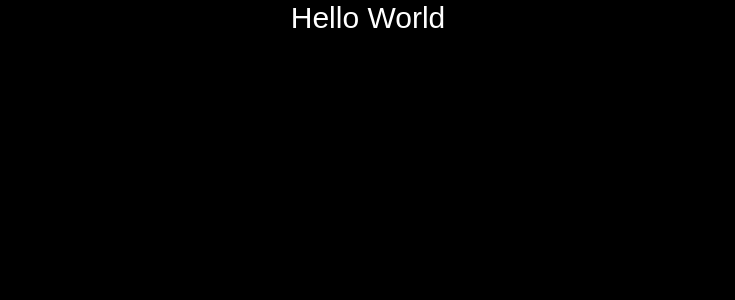
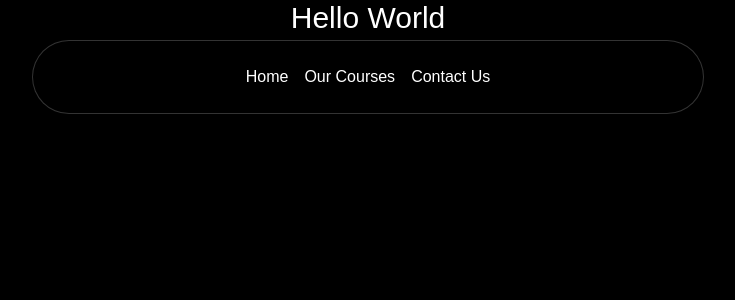
Before and after one commit to ProdanFattan/musicacademyui_nextjs, a Next.js app: page / in a window 1280 px wide. Shown: the top 300 px of the page, without its empty margins (272-1007 px from the left). Built offline with nearby package versions, Linux system fonts and the light colour scheme.

Commit message:
navbar added.  i used aceternity library

```diff
--- /dev/null
+++ b/app/components/Navbar.tsx
@@ -0,0 +1,39 @@
+"use client";
+import React, { useState } from "react";
+import { HoveredLink, Menu, MenuItem } from "./ui/navbar-menu";
+import { cn } from "../lib/utils";
+import Link from "next/link";
+export default function Navbar({ className }: { className?: string }) {
+  const [active, setActive] = useState<string | null>(null);
+  return (
+    <div
+      className={cn("fixed top-10 inset-x-0 max-w-2xl mx-auto z-50", className)}
+    >
+      <Menu setActive={setActive}>
+        <Link href="/">
+          <MenuItem
+            setActive={setActive}
+            active={active}
+            item="Home"
+          ></MenuItem>
+        </Link>
+        <MenuItem setActive={setActive} active={active} item="Our Courses">
+          <div className="flex flex-col space-y-4 text-sm">
+            <HoveredLink href="/courses">All Courses</HoveredLink>
+            <HoveredLink href="/courses">Basic Music Theory</HoveredLink>
+            <HoveredLink href="/courses">Advanced Composition</HoveredLink>
+            <HoveredLink href="/courses">Songwriting</HoveredLink>
+            <HoveredLink href="/courses">Music Production</HoveredLink>
+          </div>
+        </MenuItem>
+        <Link href={"/contact"}>
+          <MenuItem
+            setActive={setActive}
+            active={active}
+            item="Contact Us"
+          ></MenuItem>
+        </Link>
+      </Menu>
+    </div>
+  );
+}
--- /dev/null
+++ b/app/components/ui/navbar-menu.tsx
@@ -0,0 +1,121 @@
+"use client";
+import React from "react";
+import { motion } from "framer-motion";
+import Link from "next/link";
+import Image from "next/image";
+
+const transition = {
+  type: "spring",
+  mass: 0.5,
+  damping: 11.5,
+  stiffness: 100,
+  restDelta: 0.001,
+  restSpeed: 0.001,
+};
+
+export const MenuItem = ({
+  setActive,
+  active,
+  item,
+  children,
+}: {
+  setActive: (item: string) => void;
+  active: string | null;
+  item: string;
+  children?: React.ReactNode;
+}) => {
+  return (
+    <div onMouseEnter={() => setActive(item)} className="relative ">
+      <motion.p
+        transition={{ duration: 0.3 }}
+        className="cursor-pointer text-black hover:opacity-[0.9] dark:text-white"
+      >
+        {item}
+      </motion.p>
+      {active !== null && (
+        <motion.div
+          initial={{ opacity: 0, scale: 0.85, y: 10 }}
+          animate={{ opacity: 1, scale: 1, y: 0 }}
+          transition={transition}
+        >
+          {active === item && children && (
+            <div className="absolute top-[calc(100%_+_1.2rem)] left-1/2 transform -translate-x-1/2 pt-4">
+              <motion.div
+                transition={transition}
+                layoutId="active" // layoutId ensures smooth animation
+                className="bg-white dark:bg-black backdrop-blur-sm rounded-2xl overflow-hidden border border-black/[0.2] dark:border-white/[0.2] shadow-xl"
+              >
+                <motion.div
+                  layout // layout ensures smooth animation
+                  className="w-max h-full p-4"
+                >
+                  {children}
+                </motion.div>
+              </motion.div>
+            </div>
+          )}
+        </motion.div>
+      )}
+    </div>
+  );
+};
+
+export const Menu = ({
+  setActive,
+  children,
+}: {
+  setActive: (item: string | null) => void;
+  children: React.ReactNode;
+}) => {
+  return (
+    <nav
+      onMouseLeave={() => setActive(null)} // resets the state
+      className="relative rounded-full border border-transparent dark:bg-black dark:border-white/[0.2] bg-white shadow-input flex justify-center space-x-4 px-8 py-6 "
+    >
+      {children}
+    </nav>
+  );
+};
+
+export const ProductItem = ({
+  title,
+  description,
+  href,
+  src,
+}: {
+  title: string;
+  description: string;
+  href: string;
+  src: string;
+}) => {
+  return (
+    <Link href={href} className="flex space-x-2">
+      <Image
+        src={src}
+        width={140}
+        height={70}
+        alt={title}
+        className="flex-shrink-0 rounded-md shadow-2xl"
+      />
+      <div>
+        <h4 className="text-xl font-bold mb-1 text-black dark:text-white">
+          {title}
+        </h4>
+        <p className="text-neutral-700 text-sm max-w-[10rem] dark:text-neutral-300">
+          {description}
+        </p>
+      </div>
+    </Link>
+  );
+};
+
+export const HoveredLink = ({ children, ...rest }: any) => {
+  return (
+    <Link
+      {...rest}
+      className="text-neutral-700 dark:text-neutral-200 hover:text-black "
+    >
+      {children}
+    </Link>
+  );
+};
--- a/app/layout.tsx
+++ b/app/layout.tsx
@@ -1,6 +1,7 @@
 import type { Metadata } from "next";
 import localFont from "next/font/local";
 import "./globals.css";
+import Navbar from "./components/Navbar";
 
 const geistSans = localFont({
   src: "./fonts/GeistVF.woff",
@@ -24,10 +25,14 @@ export default function RootLayout({
   children: React.ReactNode;
 }>) {
   return (
-    <html lang="en">
+    <html lang="en" className="dark">
       <body
         className={`${geistSans.variable} ${geistMono.variable} antialiased bg-black text-white`}
       >
+        <div className="relative w-full flex items-center justify-center">
+          <Navbar />
+        </div>
+
         {children}
       </body>
     </html>
--- /dev/null
+++ b/app/lib/utils.ts
@@ -0,0 +1,6 @@
+import { ClassValue, clsx } from "clsx";
+import { twMerge } from "tailwind-merge";
+
+export function cn(...inputs: ClassValue[]) {
+  return twMerge(clsx(inputs));
+}
--- a/tailwind.config.ts
+++ b/tailwind.config.ts
@@ -6,6 +6,7 @@ const config: Config = {
     "./components/**/*.{js,ts,jsx,tsx,mdx}",
     "./app/**/*.{js,ts,jsx,tsx,mdx}",
   ],
+  darkMode: 'class',
   theme: {
     extend: {
       colors: {
```
Also changed, not shown: package.json (+7 -4 lines), 2 other files (tests, documents, lock files or other folders).
